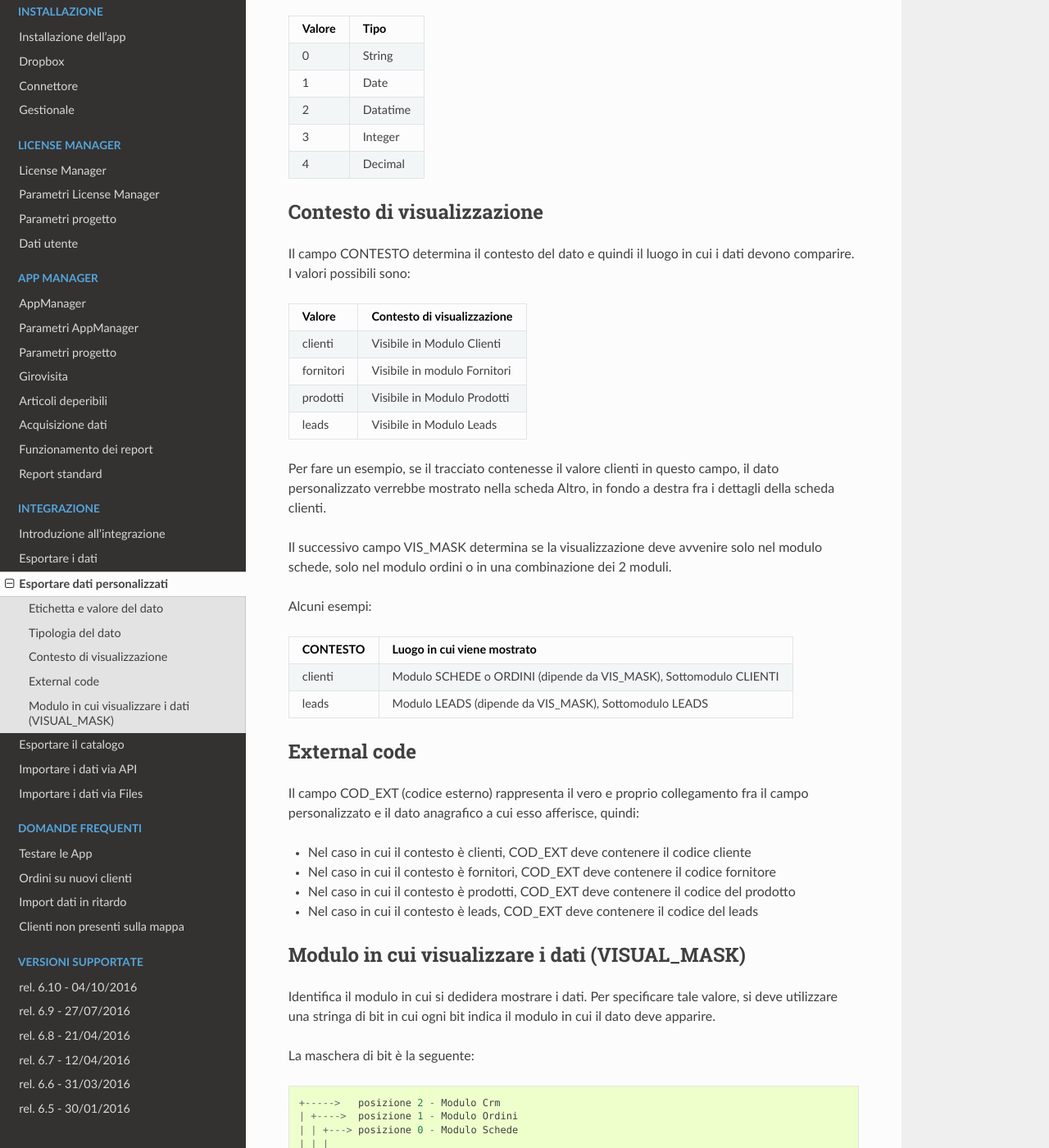
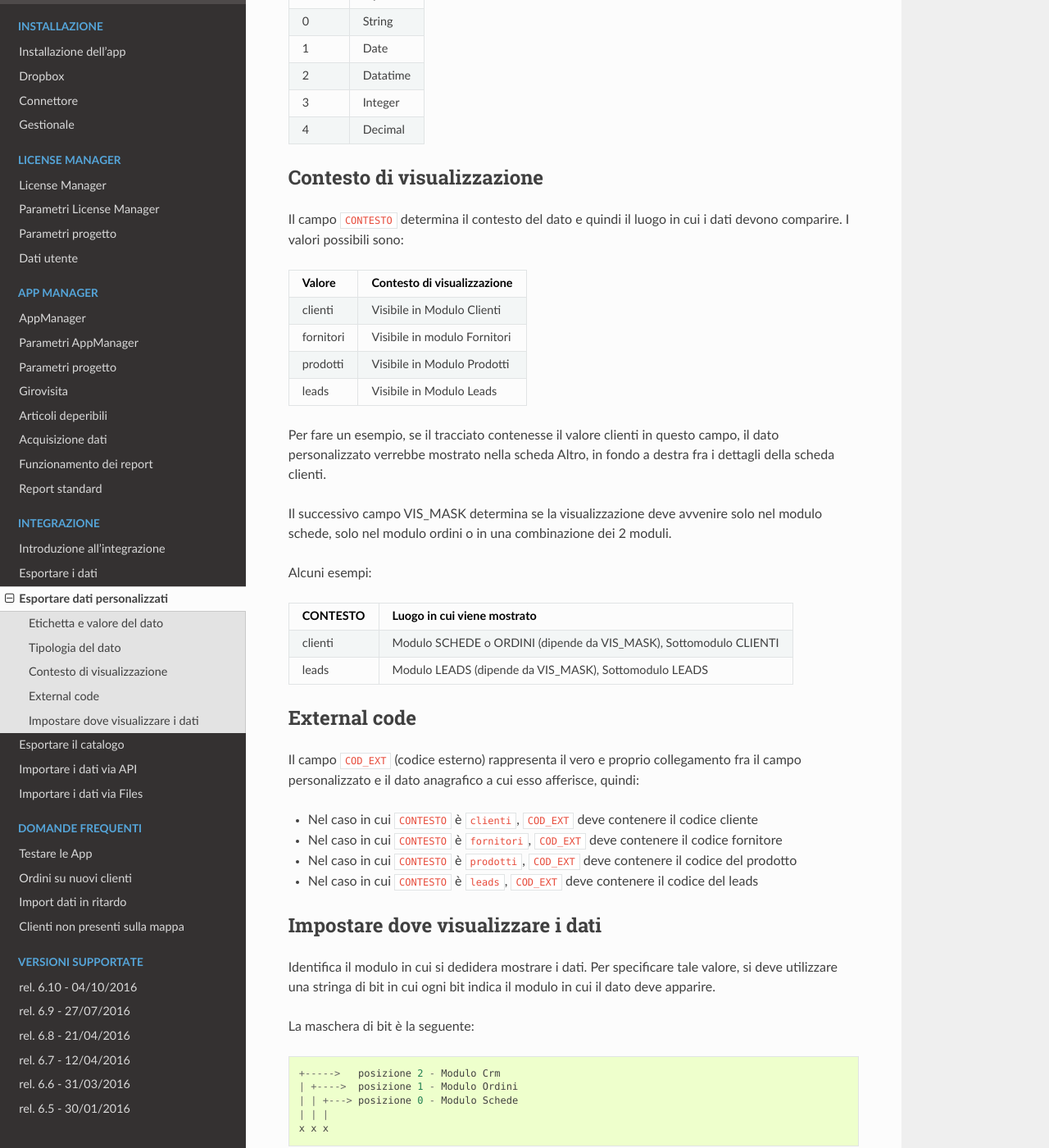
Before and after one commit to wedoit-io/doc-icommerce, a Sphinx documentation site: the page built from source/int-export-dati-custom.rst, in a window 1280 px wide and 1400 px high, scrolled down 1535 px. Shown: the whole window at 82% size. Built offline with Sphinx 7.4.7 and the Read the Docs theme 2.0.0, drawn with Linux system fonts in a browser that asks for light colours; some of the changed text lies outside the part shown.

Commit message:
Update int-export-dati-custom.rst

```diff
--- a/source/int-export-dati-custom.rst
+++ b/source/int-export-dati-custom.rst
@@ -1,13 +1,13 @@
 Esportare dati personalizzati
 =============================
 
-Esiste un particolare tracciato, chiamato io_custom_fields.dat, che consente di aggiungere dati personalizzati in alcuni punti  applicativi predefiniti.
-Tali dati vengono visualizzati, nell'iPad, in un specifica scheda che appare in vari punti del programma con il nome Altro.
+Esiste un particolare tracciato, chiamato ``io_custom_fields.dat``, che consente di aggiungere dati personalizzati in alcuni punti  applicativi predefiniti.
+Tali dati vengono visualizzati, nell'iPad, in un specifica scheda che appare in vari punti del programma con il nome ``Altro``.
 
 .. figure:: int-export-dati-custom.png
    :alt:
 
-Il tracciato io_custom_fields.dat deve essere creato secondo le specifiche descritte in :doc:`int-export-dati`, e deve essere composto dai seguenti campi:
+Il tracciato ``io_custom_fields.dat`` deve essere creato secondo le specifiche descritte in :doc:`int-export-dati`, e deve essere composto dai seguenti campi:
 
 ==================  ========================================================================================
 Nome del campo      Descrizione
@@ -29,16 +29,14 @@ DAT_ULT_MOD         Data di ultimo aggiornamento del dato (si vedao specifiche g
 ==================  ========================================================================================
 
 
-Vediamo ora nel dettaglio il significato di ogni campo.
-
 Etichetta e valore del dato
 ---------------------------
-Il campo NOME deve sempre contenere il valore alfanumerico che si desidera mostrare come descrizione della label del campo personalizzato.
-Il campo VALORE invece, deve contenere il valore da mostrare a destra della label
+Il campo ``NOME`` deve sempre contenere il valore alfanumerico che si desidera mostrare come descrizione della label del campo personalizzato.
+Il campo ``VALORE`` invece, deve contenere il valore da mostrare a destra della label
 
 Tipologia del dato
 ------------------
-Il campo TIPO_DATO, deve indicare il tipo di dato che si sta aggiungendo. Può assumere i seguenti valori:
+Il campo ``TIPO_DATO``, deve indicare il tipo di dato che si sta aggiungendo. Può assumere i seguenti valori:
 
 ======  ==========
 Valore  Tipo
@@ -52,7 +50,7 @@ Valore  Tipo
 
 Contesto di visualizzazione
 ---------------------------
-Il campo CONTESTO determina il contesto del dato e quindi il luogo in cui i dati devono comparire. I valori possibili sono:
+Il campo ``CONTESTO`` determina il contesto del dato e quindi il luogo in cui i dati devono comparire. I valori possibili sono:
 
 =========  =============================
 Valore     Contesto di visualizzazione
@@ -79,15 +77,15 @@ leads     Modulo LEADS (dipende da VIS_MASK), Sottomodulo LEADS
 
 External code
 -------------
-Il campo COD_EXT (codice esterno) rappresenta il vero e proprio collegamento fra il campo personalizzato e il dato anagrafico a cui esso afferisce, quindi:
+Il campo ``COD_EXT`` (codice esterno) rappresenta il vero e proprio collegamento fra il campo personalizzato e il dato anagrafico a cui esso afferisce, quindi:
 
-- Nel caso in cui il contesto è clienti, COD_EXT deve contenere il codice cliente
-- Nel caso in cui il contesto è fornitori, COD_EXT deve contenere il codice fornitore
-- Nel caso in cui il contesto è prodotti, COD_EXT deve contenere il codice del prodotto
-- Nel caso in cui il contesto è leads, COD_EXT deve contenere il codice del leads
+- Nel caso in cui ``CONTESTO`` è ``clienti``, ``COD_EXT`` deve contenere il codice cliente
+- Nel caso in cui ``CONTESTO`` è ``fornitori``, ``COD_EXT`` deve contenere il codice fornitore
+- Nel caso in cui ``CONTESTO`` è ``prodotti``, ``COD_EXT`` deve contenere il codice del prodotto
+- Nel caso in cui ``CONTESTO`` è ``leads``, ``COD_EXT`` deve contenere il codice del leads
 
-Modulo in cui visualizzare i dati (VISUAL_MASK)
------------------------------------------------
+Impostare dove visualizzare i dati
+---------------------------------
 Identifica il modulo in cui si dedidera mostrare i dati. Per specificare tale valore, si deve utilizzare una stringa di bit in cui ogni bit indica il modulo in cui il dato deve apparire.
 
 La maschera di bit è la seguente:
```
